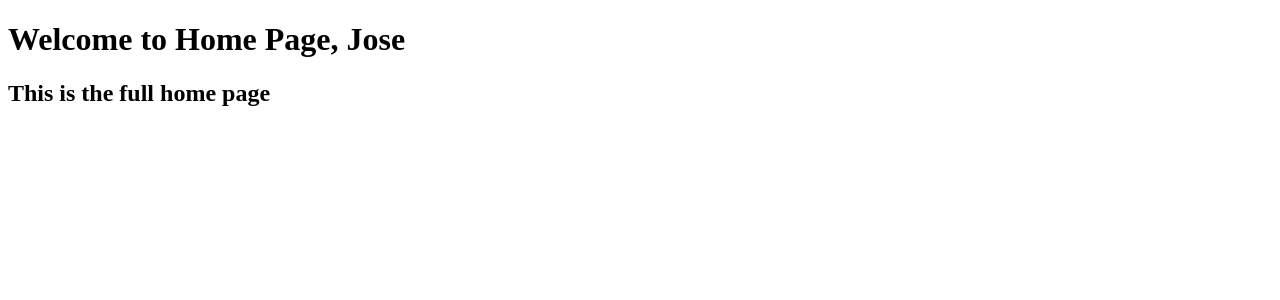
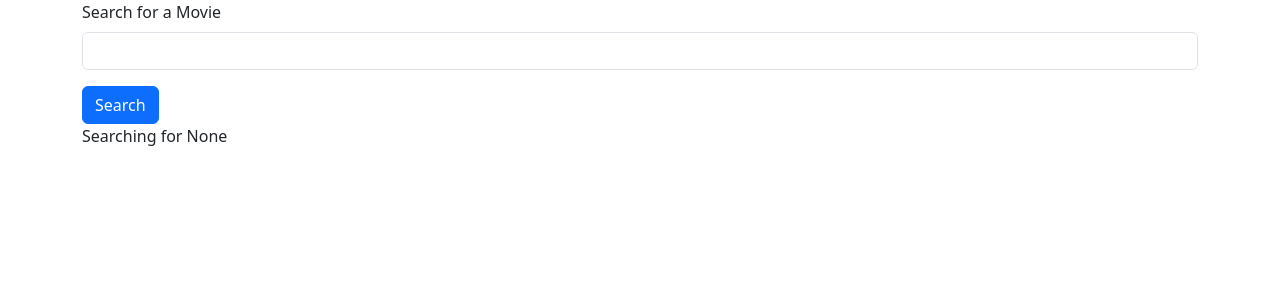
Before and after one commit to Lujan2408/movie_reviews_app, a Django app: page / in a window 1280 px wide. Shown: the top 300 px of the page. Run offline with Django 5.2, Linux system fonts and the light colour scheme.

Commit message:
Adding a search form with bootstrap.  Passing the request from form to views

```diff
--- a/movie/templates/home.html
+++ b/movie/templates/home.html
@@ -4,9 +4,21 @@
   <meta charset="UTF-8">
   <meta name="viewport" content="width=device-width, initial-scale=1.0">
   <title>Movies App</title>
+  <link href="https://cdn.jsdelivr.net/npm/bootstrap@5.3.7/dist/css/bootstrap.min.css" rel="stylesheet" integrity="sha384-LN+7fdVzj6u52u30Kp6M/trliBMCMKTyK833zpbD+pXdCLuTusPj697FH4R/5mcr" crossorigin="anonymous">
 </head>
 <body>
-  <h1>Welcome to Home Page, {{ name }}</h1>
-  <h2>This is the full home page</h2>
+  <div class="container">
+  <form action="">
+    <div class="mb-3">
+      <label class="form-label">Search for a Movie</label>
+      <input type="text" name="searchMovie" class="form-control" />
+    </div>
+
+    <button type="submit" class="btn btn-primary">
+      Search
+    </button>
+  </form>
+  Searching for {{ searchTerm }}
+  </div>
 </body>
 </html>
--- a/movie/views.py
+++ b/movie/views.py
@@ -2,11 +2,10 @@ from django.shortcuts import render
 from django.http import HttpResponse
 
 def home(request):
-  return render(request, 'home.html',
-    {
-      'name': 'Jose'
-    }
-  )
+  searchTerm = request.GET.get('searchMovie')
+  return render(request, 'home.html', {
+    'searchTerm' : searchTerm
+  })
 
 def about(request):
   return HttpResponse('<h1>Welcome to About Page</h1>')
```
